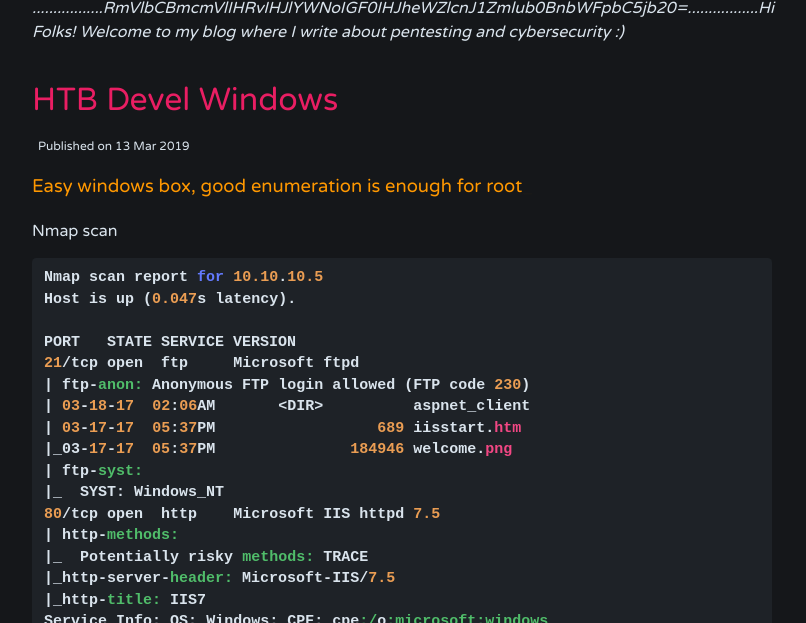
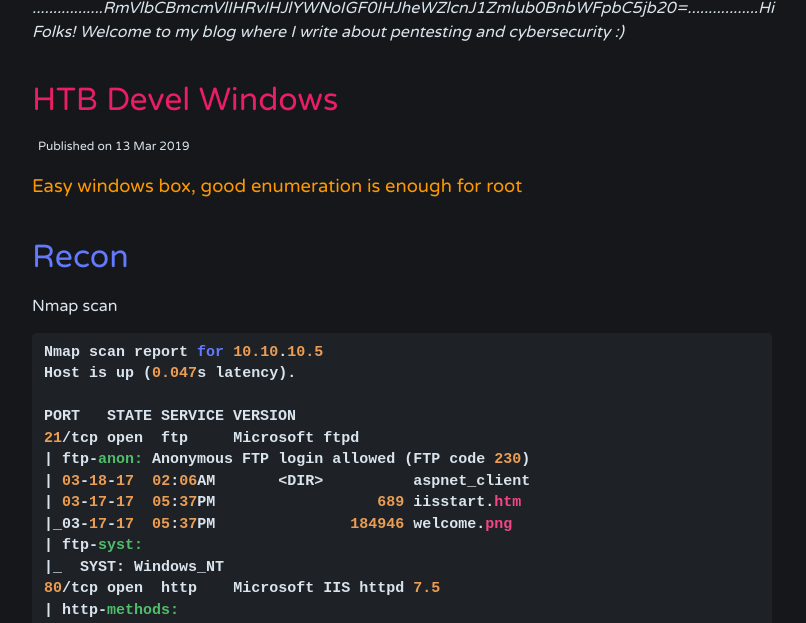
Before and after one commit to Rayferrufino/Rayferrufino.github.io, a Jekyll site: the page built from _posts/2019-03-13-HTBDevel.md, in a window 1280 px wide and 900 px high, cut to the strip 277-900 px from the top of the window. Shown: the whole strip, without its empty margins (238-1044 px from the left). Built offline with Jekyll 4.4.1, drawn with Linux system fonts in a browser that asks for light colours; comment, search, counter and statistics services are not loaded.

Commit message:
Update 2019-03-13-HTBDevel.md

````diff
--- a/_posts/2019-03-13-HTBDevel.md
+++ b/_posts/2019-03-13-HTBDevel.md
@@ -5,7 +5,7 @@
 tags: HTB, IIS, ASPX
 ---
 
-
+# Recon
 
 Nmap scan
 ```ruby
````
